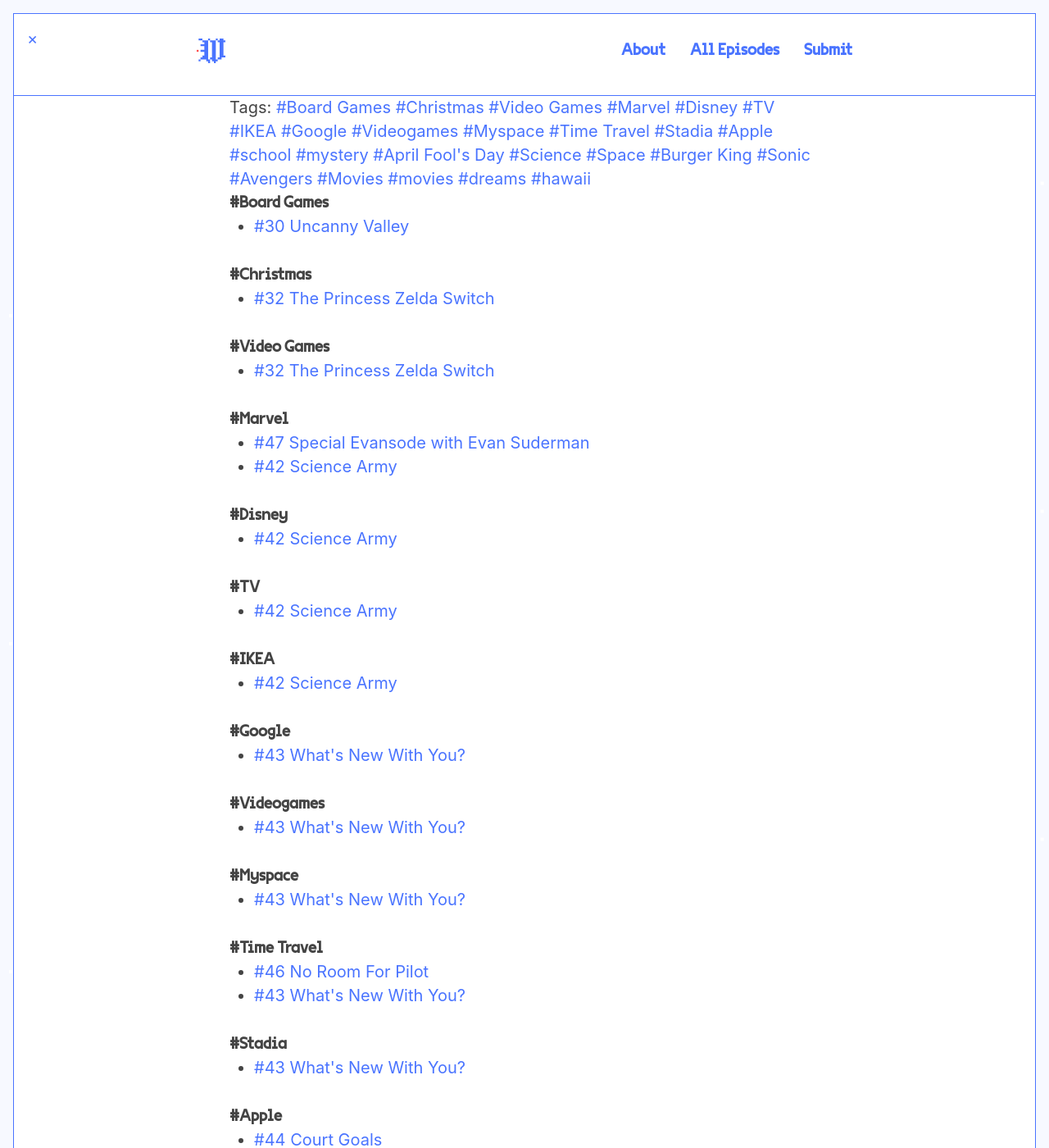
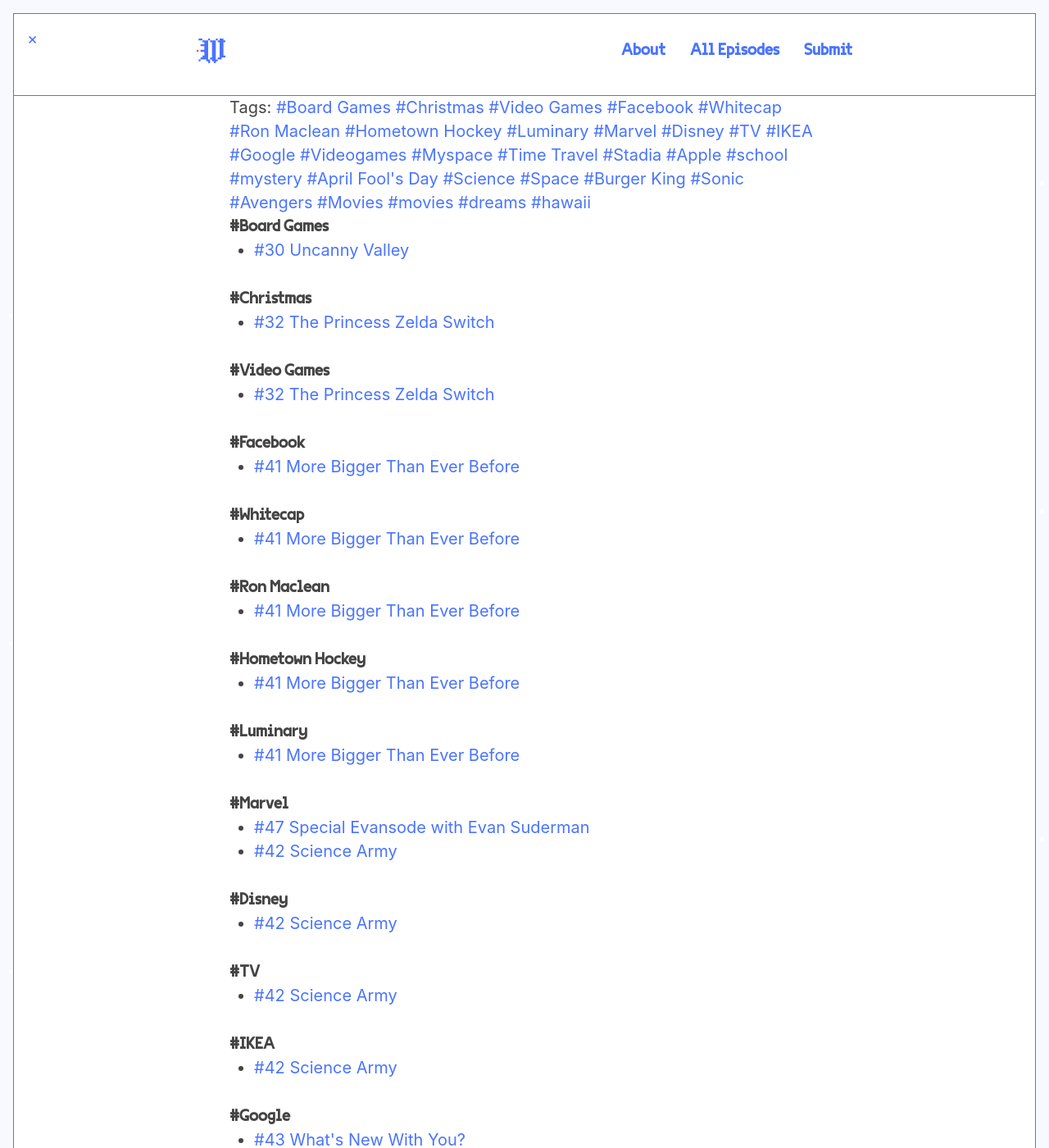
Before and after one commit to jondueck/whatevertown, a Jekyll site: the page built from tags.html, in a window 1280 px wide and 1400 px high. Shown: the whole window at 82% size. Built offline with Jekyll 4.4.1, drawn with Linux system fonts in a browser that asks for light colours; some web fonts are replaced.

Commit message:
Updated Number 41

```diff
--- a/_posts/2019-03-12-number-41.markdown
+++ b/_posts/2019-03-12-number-41.markdown
@@ -2,13 +2,19 @@
 title: "#41 More Bigger Than Ever Before"
 date: 2019-03-12 19:28:00 -05:00
 permalink: "/episode/41/"
+tags:
+- Facebook
+- Whitecap
+- Ron Maclean
+- Hometown Hockey
+- Luminary
 author: Whatevertown
+season: 2
+episode_type: full
+episode: 41
 file: https://s3.ca-central-1.amazonaws.com/lodgment-remark-slipshod/e41.mp3
 file_itunes: https://s3.ca-central-1.amazonaws.com/lodgment-remark-slipshod/e41.m4a
 stitcher: 59240915
-soundcloud:
-googleplay:
-iTunes:
 artwork: "/dist/artwork/artwork_default.jpg"
 summary: The guys talk about Ron Maclean's breakfast at Whitecap, Facebook privacy,
   and the end of the golden age of podcasts.
```
Also changed, not shown: other parts of _posts/2019-03-12-number-41.markdown (+1 -3 lines).
